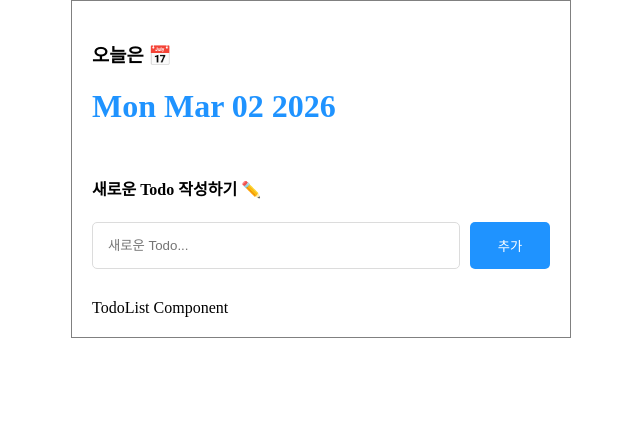
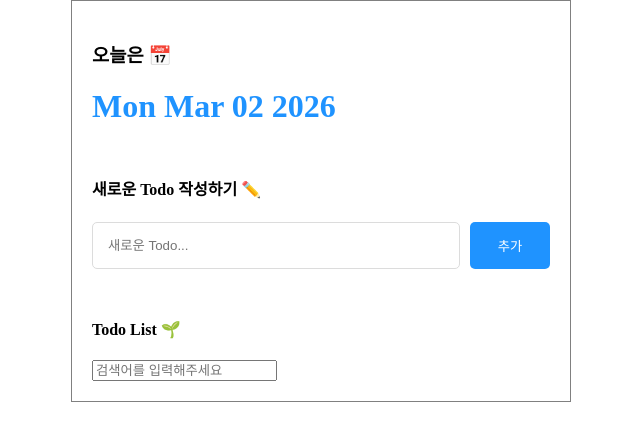
Before and after one commit to gyeonggumun/study_schedule_management, a React (Create React App) app: page / in a window 1280 px wide. Shown: the top 440 px of the page, without its empty margins (319-959 px from the left). Built offline with nearby package versions, Linux system fonts and the light colour scheme.

Commit message:
검색 폼 생성

```diff
--- a/src/component/TodoList.js
+++ b/src/component/TodoList.js
@@ -1,5 +1,8 @@
 const TodoList = () => {
-    return <div className="TodoList">TodoList Component</div>;
+    return <div className="TodoList">
+        <h4>Todo List 🌱</h4>
+        <input className="searchbar" placeholder="검색어를 입력해주세요" />
+    </div>
 };
 
 export default TodoList;
```
